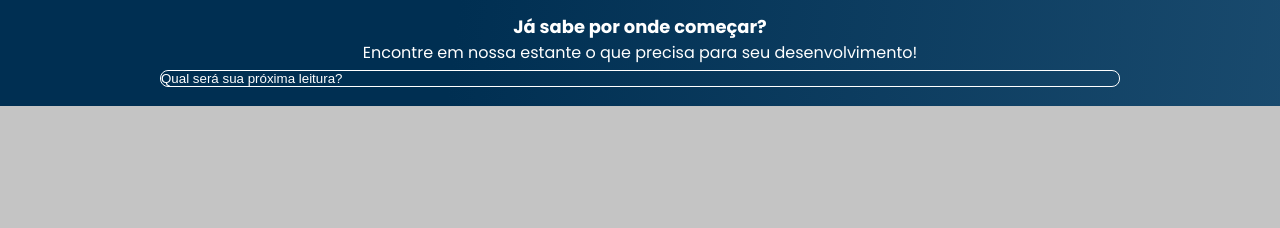
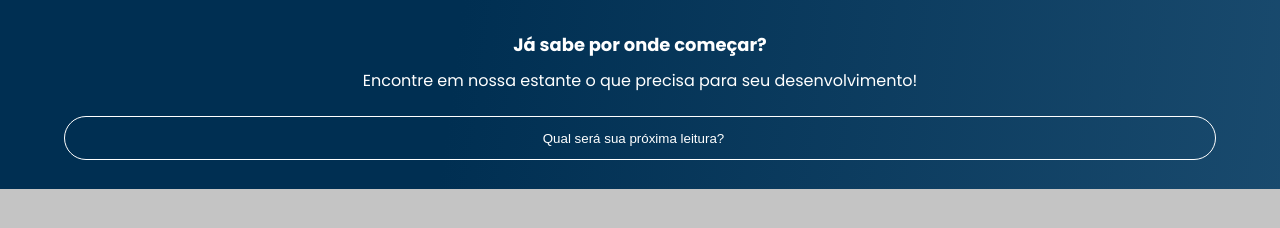
Before and after one commit to Claudio0996/AluraBook, a plain HTML site: page index.html in a window 1280 px wide. Shown: the part 92-320 px from the top of the page. Drawn offline with Linux system fonts and the light colour scheme.

Commit message:
ajuste banner

```diff
--- a/styles/banner.css
+++ b/styles/banner.css
@@ -2,28 +2,32 @@
     background: var(--azul-gradiente);
     text-align: center;
     padding: 1em 2em;
-    /* display:flex;
+    display:flex;
     flex-direction: column;
     align-items: center;
-    gap: 20px; */
+    gap: 10px;
 }
 
 .banner__titulo{
     font-size: 1.12rem;
     font-weight: 700;
+    margin-top: 1em;
 }
 
 .banner__text{
     font-size: 1rem;
     font-weight: 400;
-    padding: 0 2em;
+
 }
 
 .banner__pesquisa{
-    width: 75vw;
+    width: 90vw;
     border: 1px solid var(--branco);
-    border-radius: 8px;
+    border-radius: 25px;
     background: transparent;
+    text-align: center;
+    padding: 1em;
+    margin: 1em 0;
 }
 
 .banner__pesquisa::-webkit-input-placeholder{
```
